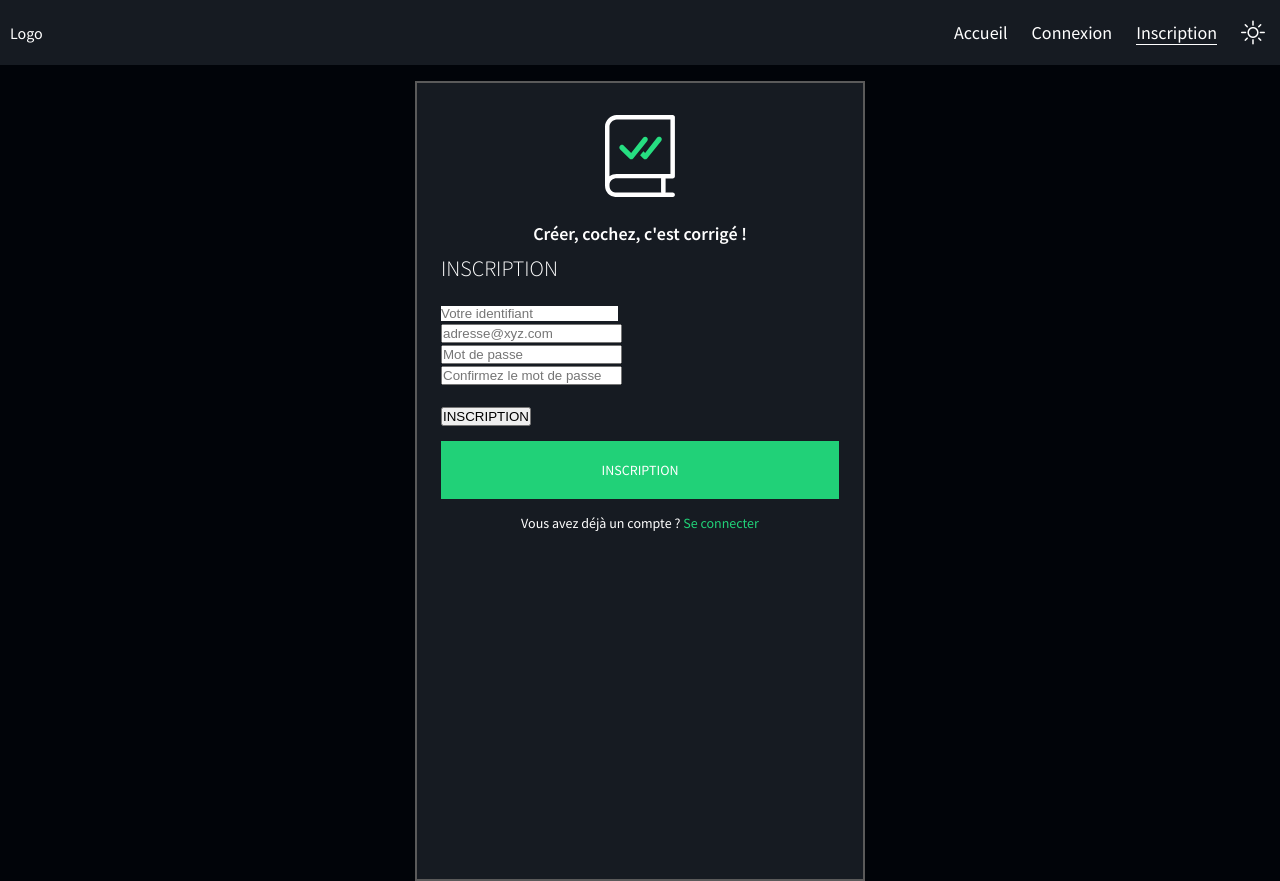
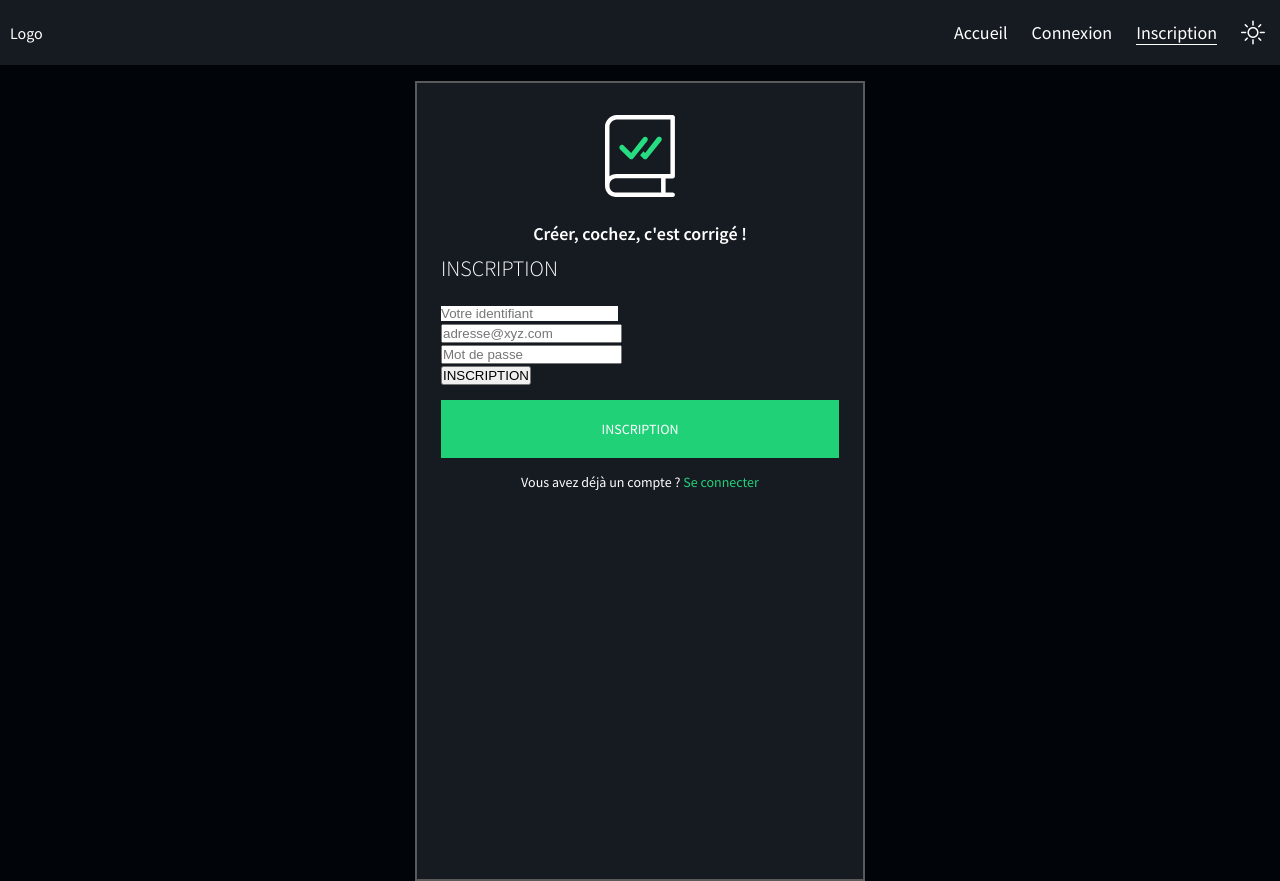
Before and after one commit to TheGreat-Chain/balta, a React (Create React App) app in the folder web/client/: page /inscription in a window 1280 px wide. Built offline with nearby package versions, Linux system fonts and the light colour scheme.

Commit message:
Inscription et connexion fonctionnels. Prochaine étape : jwt + passage à l'état connecté sur react

```diff
--- a/web/client/src/NotConnected/Components/PageInscription.js
+++ b/web/client/src/NotConnected/Components/PageInscription.js
@@ -11,11 +11,6 @@ function PageInscription() {
     const [username, setUsername] = useState('');
     const [email, setEmail] = useState('');
     const [password, setPassword] = useState('');
-    const [password2, setPassword2] = useState('');
-
-    function passwordsEven() {
-        return(password2 === password);
-    }
 
     async function registerUser(event) {
         event.preventDefault();
@@ -34,12 +29,10 @@ function PageInscription() {
         });
 
         const data = await response.json();
+        alert(data.message);
 
-        if(data.success) {
-            navigate.push('/login')
-        }
-        else
-            toast(data.message);
+        if(data.success)
+            navigate('/connexion');
     }
 
     return (
@@ -77,22 +70,6 @@ function PageInscription() {
                         />
                         <br/>
 
-                        <input
-                            value = {password2}
-                            onChange = {    function(e) {
-                                                setPassword2(e.target.value);
-                                                if(!passwordsEven){
-                                                    toast("Les mots de passe ne correspondent pas. Réessayez.");
-                                                    setPassword2("");
-                                                }
-                                            }
-                                        }
-                            type="password"
-                            placeholder="Confirmez le mot de passe"
-                        />
-                        <ToastContainer/>
-                        <br/>
-
                         <input type="submit" value="INSCRIPTION"/>
                     </form>
                 </div>
```
Also changed, not shown: 2 other files (tests, documents, lock files or other folders).
